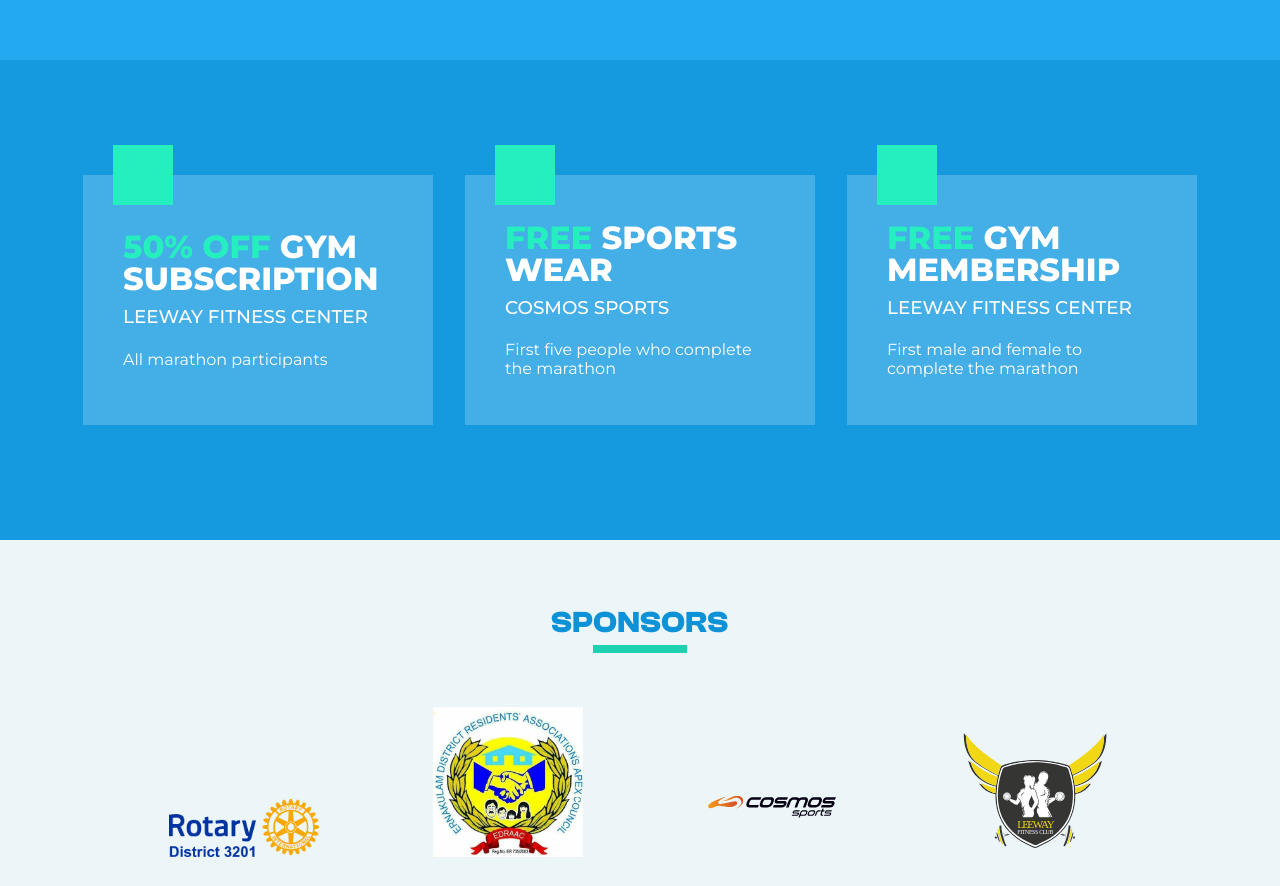
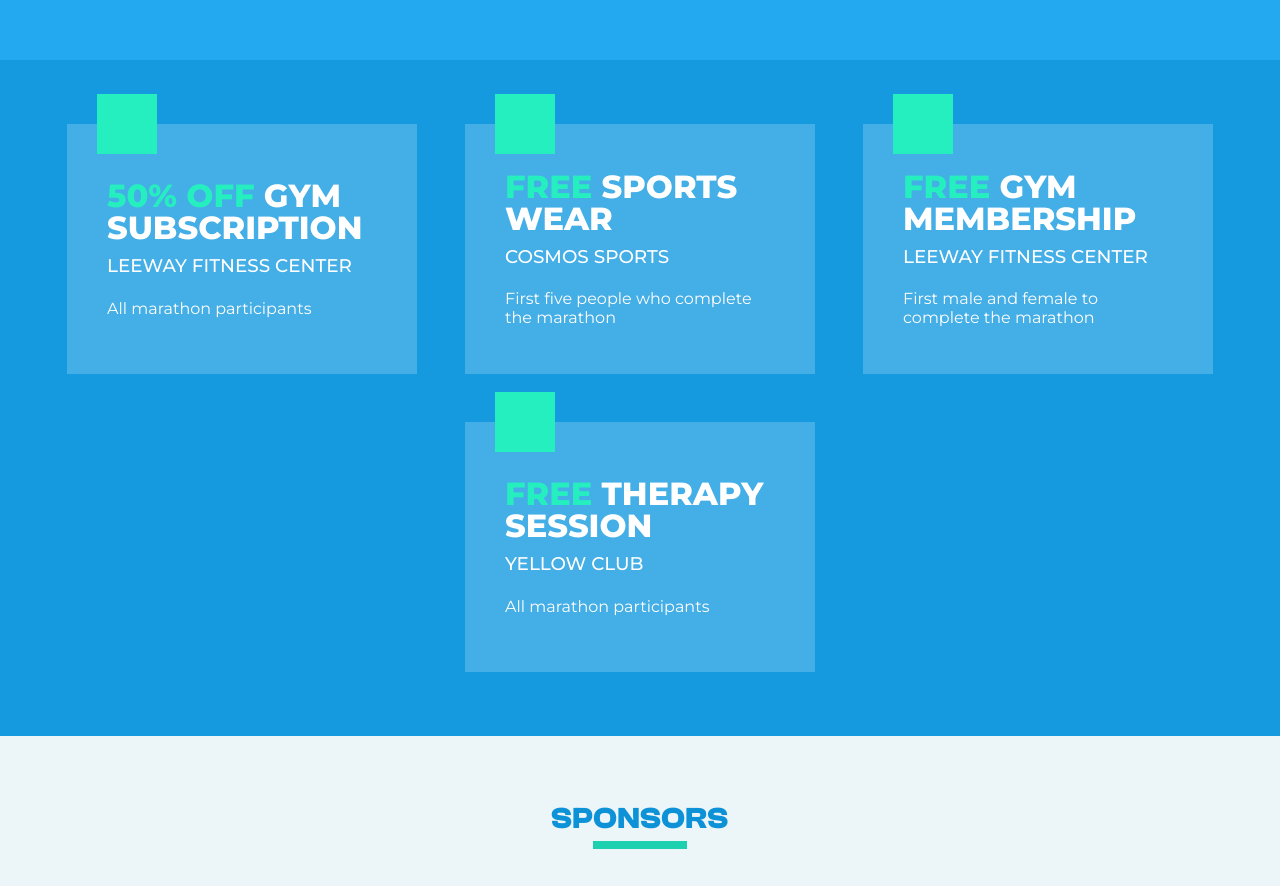
Before and after one commit to Excel2022Web/marathon, a React (Create React App) app: page / in a window 1280 px wide. Shown: the part 1540-2426 px from the top of the page. Built offline with nearby package versions, Linux system fonts and the light colour scheme; what google-maps-react would draw is missing.

Commit message:
🏃‍♀️🏃‍♂️

```diff
--- a/src/components/Perks/Perks.css
+++ b/src/components/Perks/Perks.css
@@ -16,7 +16,7 @@
     margin: 0 auto;
     align-items: center;
     justify-content: center;
-    gap: 2rem;
+    gap: 3rem;
     flex-wrap: wrap;
 }
 
--- a/src/components/Perks/Perks.js
+++ b/src/components/Perks/Perks.js
@@ -30,7 +30,15 @@
               <h4 className='pc_desc'>LEEWAY FITNESS CENTER</h4>
               <p className='pc_details'>First male and female to complete the marathon</p>
             </div>
-        </div>
+          </div>
+          <div className='perksCard'>
+            <div className='perksSquare' />
+            <div className='pc_container'>
+              <h2 className='pc_title'><span>FREE</span> THERAPY SESSION</h2>
+              <h4 className='pc_desc'>YELLOW CLUB</h4>
+              <p className='pc_details'>All marathon participants</p>
+            </div>
+          </div>
         </div>
     </div>
   )
```
